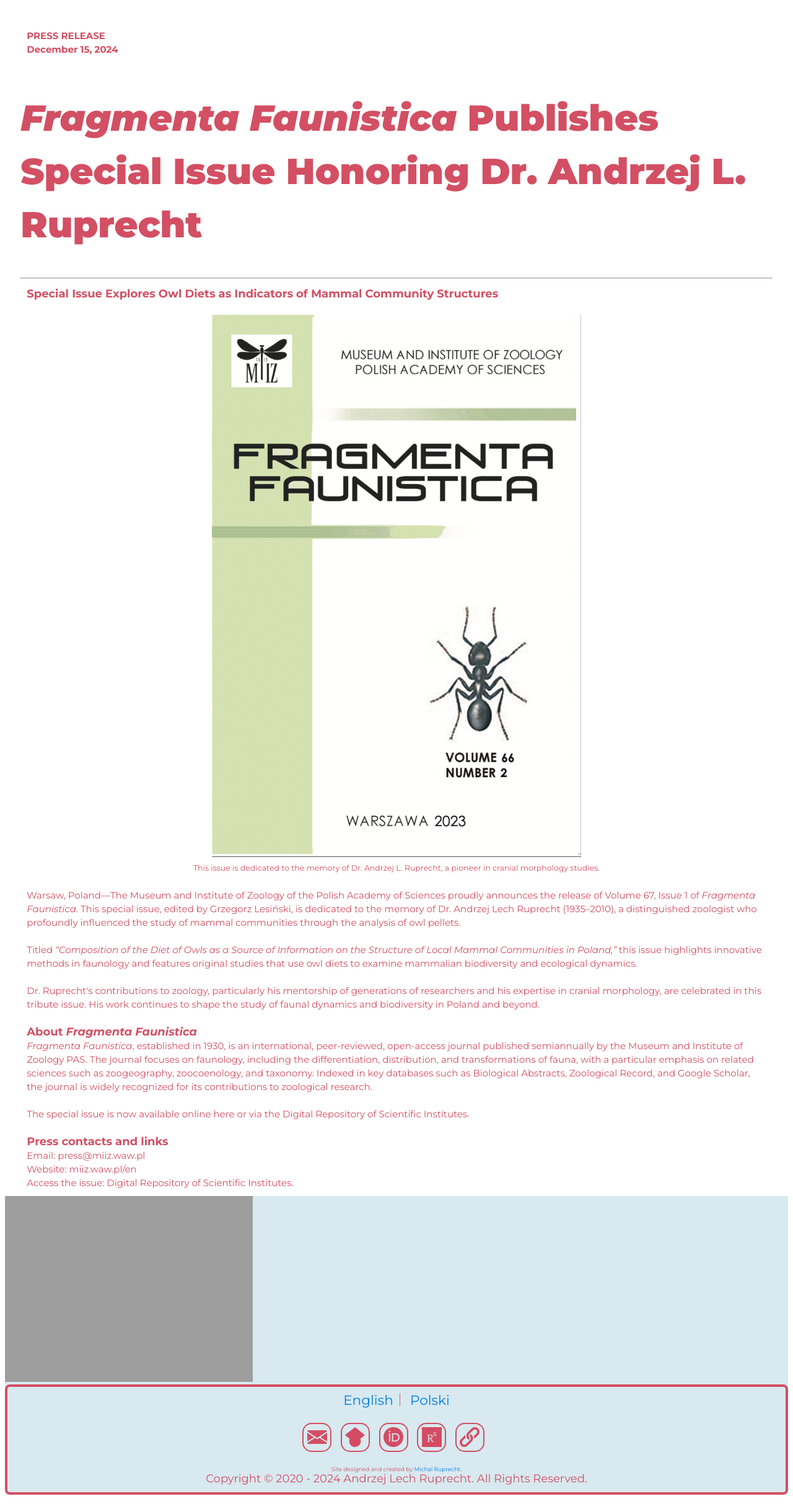
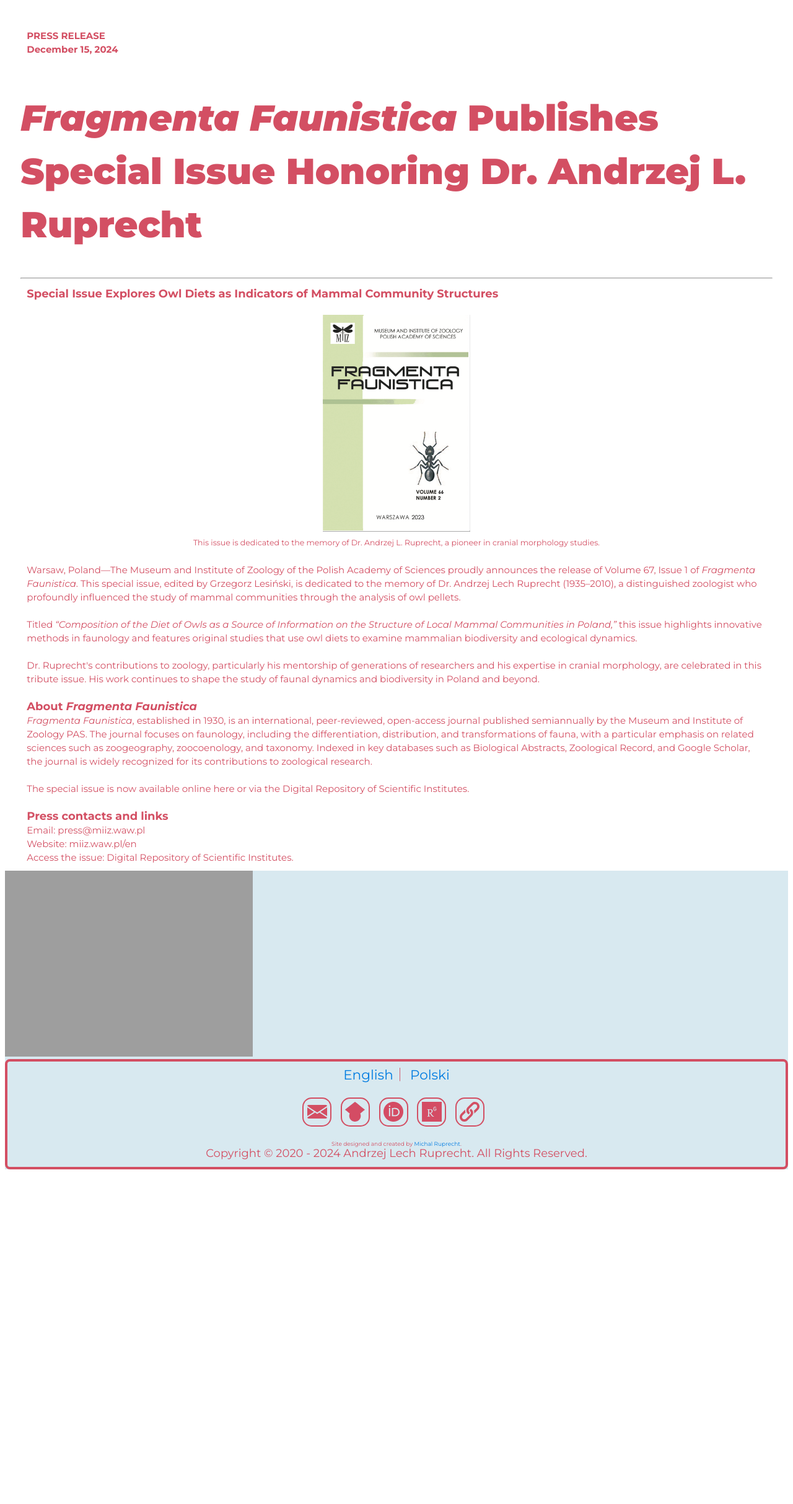
Before and after one commit to andrzejruprecht/andrzejruprecht, a Jekyll site: the page built from pages/press/fragmenta_faunistica_en.html, in a window 1280 px wide. Shown: the whole page at 62% size. Built offline with Jekyll 4.4.1, drawn with Linux system fonts in a browser that asks for light colours; after the commit the page ends 1902 px from its top, so only the background shows below that.

Commit message:
Update fragmenta_faunistica_en.html

```diff
--- a/pages/press/fragmenta_faunistica_en.html
+++ b/pages/press/fragmenta_faunistica_en.html
@@ -19,7 +19,7 @@
         <hr>
         <h3>
           <big><b>Special Issue Explores Owl Diets as Indicators of Mammal Community Structures</b></big>
-          <center><br><img src="https://andrzejruprecht.github.io/pages/press/assets/FRAGMENTA%20FAUNISTICA_ruprecht.png" alt="Fragmenta Faunistica Special Issue" width="50%">
+          <center><br><img src="https://andrzejruprecht.github.io/pages/press/assets/FRAGMENTA%20FAUNISTICA_ruprecht.png" alt="Fragmenta Faunistica Special Issue" width="20%">
           <br><small>This issue is dedicated to the memory of Dr. Andrzej L. Ruprecht, a pioneer in cranial morphology studies.</small></center>
           <br>Warsaw, Poland—The <a href="https://miiz.waw.pl/en/" target="_blank">Museum and Institute of Zoology of the Polish Academy of Sciences</a> proudly announces the release of Volume 67, Issue 1 of <i>Fragmenta Faunistica</i>. This special issue, edited by Grzegorz Lesiński, is dedicated to the memory of Dr. Andrzej Lech Ruprecht (1935–2010), a distinguished zoologist who profoundly influenced the study of mammal communities through the analysis of owl pellets.
 
```
